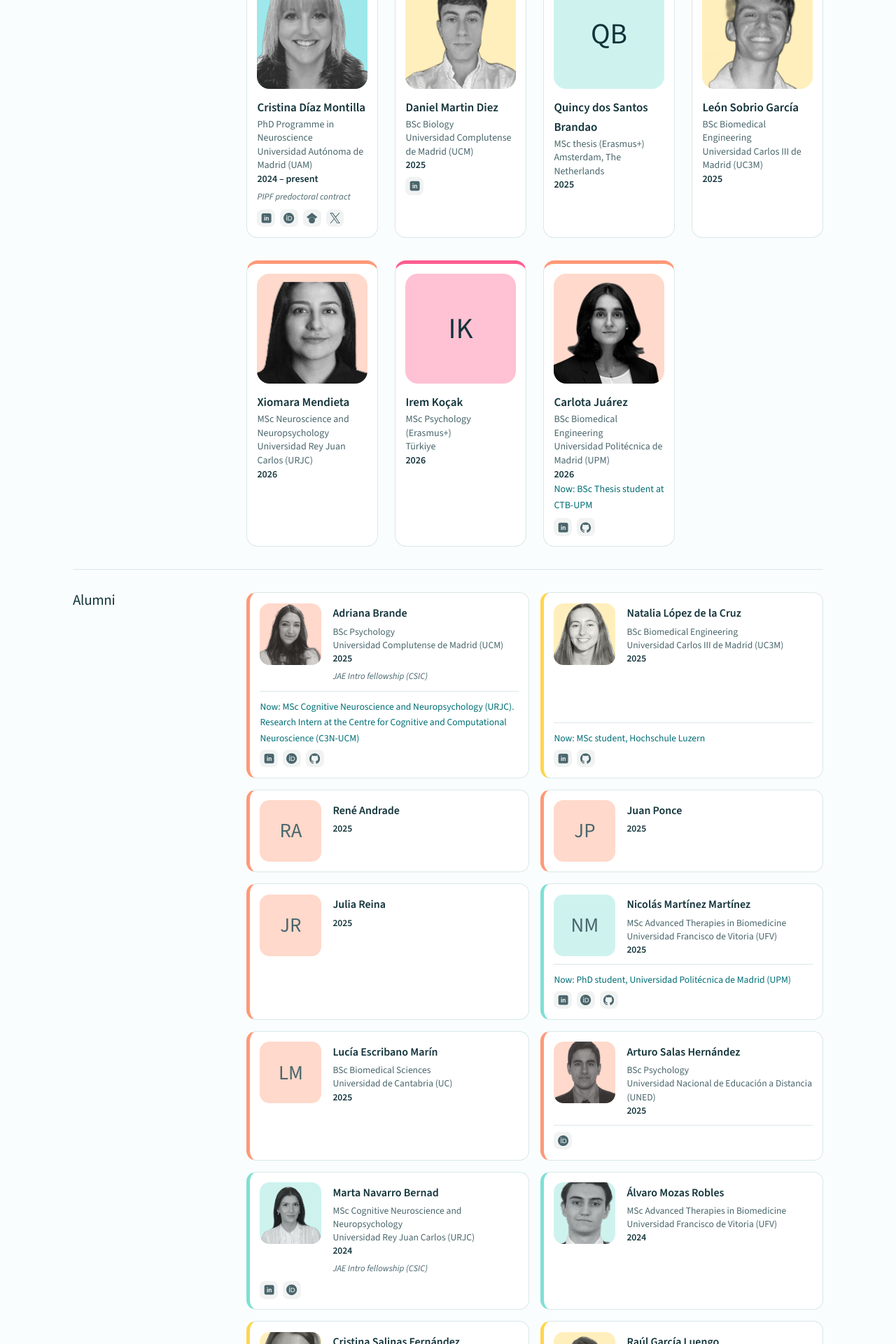
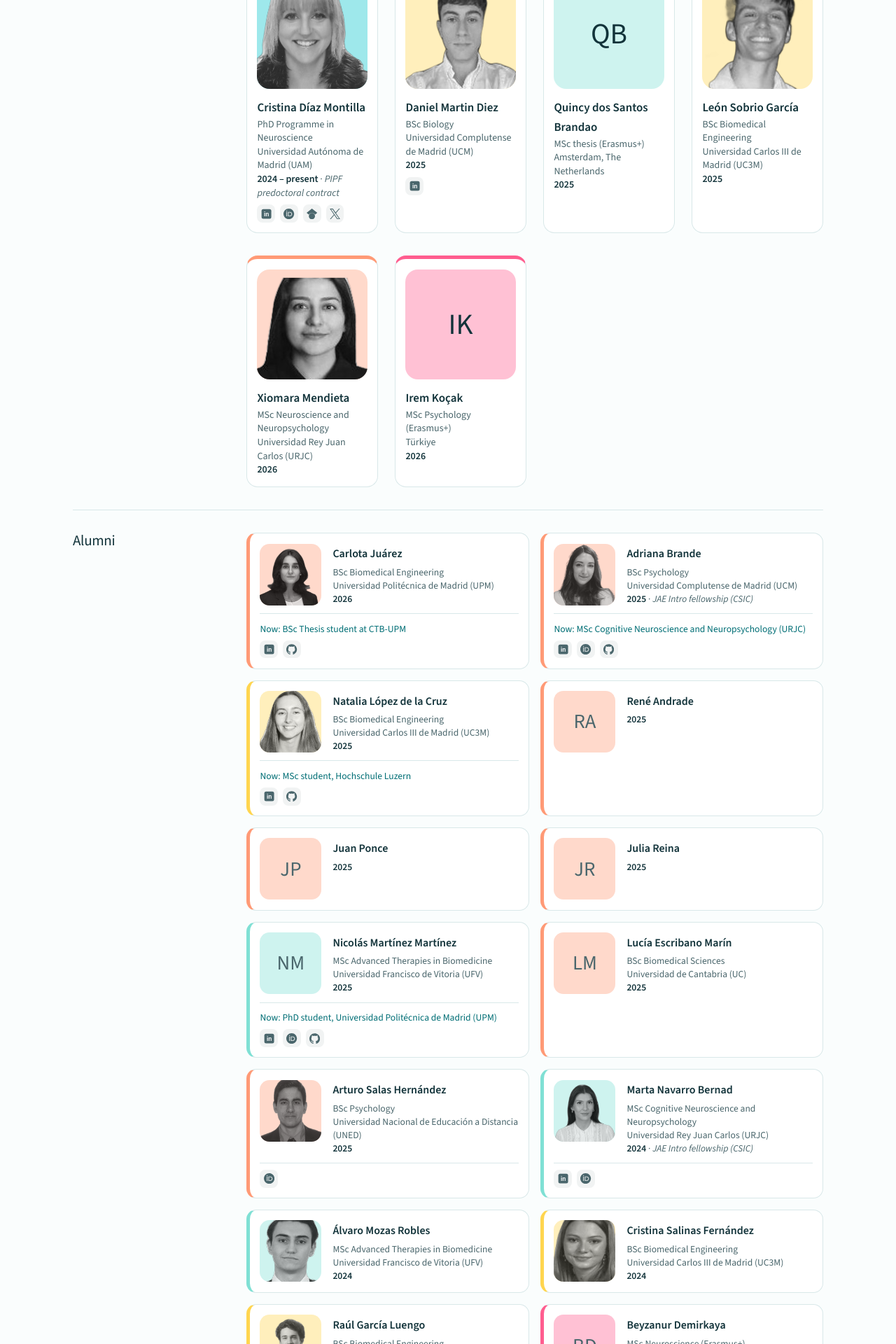
Before and after one commit to cajal-neuroimaging/cajal-neuroimaging.github.io, a Jekyll site: the page built from team.html, in a window 1280 px wide. Shown: the part 1039-2959 px from the top of the page at 70% size. Built offline with Jekyll 4.4.1, drawn with Linux system fonts in a browser that asks for light colours.

Commit message:
Team: funding inline with year; Carlota to alumni; Adriana now shortened
Co-Authored-By: Claude Opus 5.5 <noreply@anthropic.com>
Claude-Session: https://claude.ai/code/session_016qHx7xJtVuA2p8MXZK7uaB

```diff
--- a/_data/team.yml
+++ b/_data/team.yml
@@ -57,6 +57,8 @@ members:
     years: '2026'
     role: MSc Psychology (Erasmus+)
     affiliation: Türkiye
+
+alumni:
   - name: Carlota Juárez
     type: intern
     years: '2026'
@@ -66,8 +68,6 @@ members:
     linkedin: https://www.linkedin.com/in/carlota-juárez-alonso-051b4a38a/
     github: https://github.com/carlota-juarez
     now: BSc Thesis student at CTB-UPM
-
-alumni:
   - name: Adriana Brande
     type: intern
     years: '2025'
@@ -75,7 +75,7 @@ alumni:
     role: BSc Psychology
     funding: JAE Intro fellowship (CSIC)
     affiliation: Universidad Complutense de Madrid (UCM)
-    now: MSc Cognitive Neuroscience and Neuropsychology (URJC). Research Intern at the Centre for Cognitive and Computational Neuroscience (C3N-UCM)
+    now: MSc Cognitive Neuroscience and Neuropsychology (URJC)
     linkedin: https://www.linkedin.com/in/adriana-gabriela-brande-s%C3%A1nchez-7809ab332/
     orcid: https://orcid.org/0009-0001-1465-8159
     github: https://github.com/abrande-neuro
--- a/_includes/person.html
+++ b/_includes/person.html
@@ -2,9 +2,8 @@
   <span class="person__avatar" aria-hidden="true">{% if p.photo %}<img src="{{ '/assets/img/team/' | append: p.photo | relative_url }}" alt="" loading="lazy">{% else %}{% assign nm = p.name | split: " " %}{{ nm.first | slice: 0 }}{{ nm.last | slice: 0 }}{% endif %}</span>
   <div>
     <p class="person__name">{% if p.url %}<a href="{{ p.url }}">{{ p.name }}</a>{% else %}{{ p.name }}{% endif %}</p>
-    <p class="person__role">{% if p.role %}{{ p.role }}{% endif %}{% if p.affiliation %}{% if p.role %}<br>{% endif %}{{ p.affiliation }}{% endif %}{% if p.years %}{% if p.role or p.affiliation %}<br>{% endif %}<span class="person__years">{{ p.years }}</span>{% endif %}</p>
+    <p class="person__role">{% if p.role %}{{ p.role }}{% endif %}{% if p.affiliation %}{% if p.role %}<br>{% endif %}{{ p.affiliation }}{% endif %}{% if p.years %}{% if p.role or p.affiliation %}<br>{% endif %}<span class="person__years">{{ p.years }}</span>{% endif %}{% if p.funding %}{% if p.years %} <span class="person__sep">·</span> {% elsif p.role or p.affiliation %}<br>{% endif %}<span class="person__funding">{{ p.funding }}</span>{% endif %}</p>
     {% for b in p.bio %}<p class="person__bio">{{ b }}</p>{% endfor %}
-    {% if p.funding %}<p class="person__funding">{{ p.funding }}</p>{% endif %}
     {% if p.now %}<p class="person__now">Now: {{ p.now }}</p>{% endif %}
     {% if p.linkedin or p.orcid or p.scholar or p.github or p.x or p.bluesky %}
     <p class="person__links">
--- a/assets/css/main.css
+++ b/assets/css/main.css
@@ -532,3 +532,5 @@ p { margin: 0 0 1em; }
 .person__links a.person__site::after { content: none !important; }
 .people--pi .person__links { margin-top: 1rem !important; }
 .person__links a.person__site:hover { background: var(--turquoise-ink) !important; border-color: var(--turquoise-ink) !important; }
+.person__role .person__funding { display: inline; font-size: inherit; margin: 0 !important; font-weight: 400 !important; font-style: italic; color: var(--ink-soft) !important; }
+.person__sep { color: var(--ink-soft); }
```
